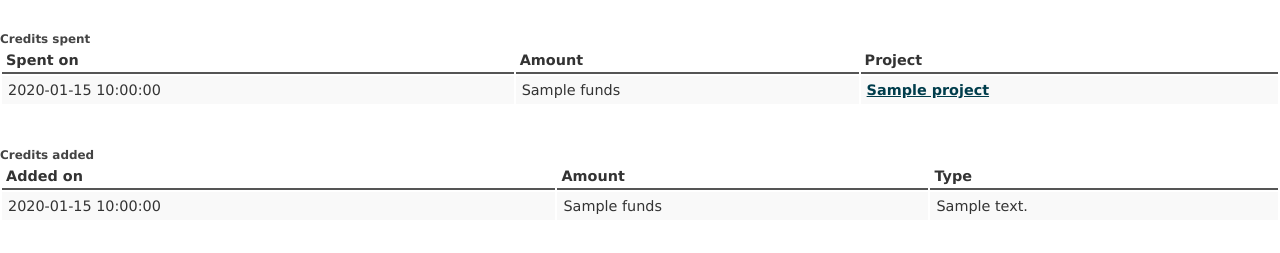
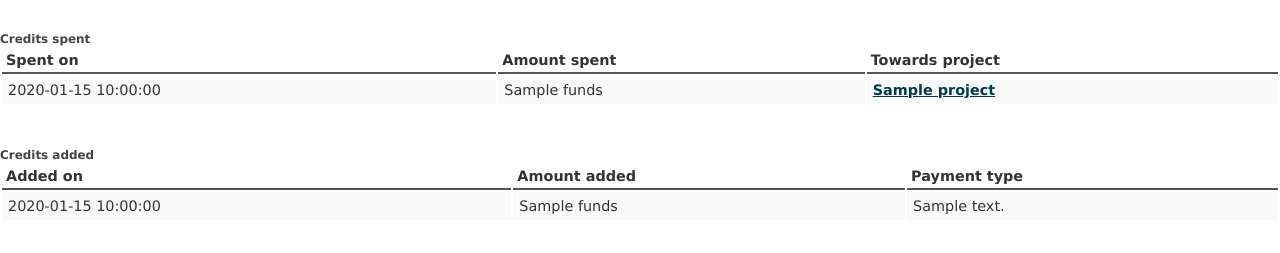
Before and after one commit to ohdoyoun/csc309-1, a CakePHP app: the page made by app/View/Wallets/index.ctp in a window 1280 px wide. Shown: the part 252-505 px from the top of the page. Run offline with PHP 8.4 and a stand-in for CakePHP, Linux system fonts and the light colour scheme; the template is opened without the code that fills it: most values are stand-ins (such as "Sample title", 1, 10 or a date in 2020); form fields are guessed from the names that the template uses; data that the repository does not hold is empty; some libraries are stand-ins or nearby versions.

Commit message:
Wording fixed

```diff
--- a/app/View/Wallets/index.ctp
+++ b/app/View/Wallets/index.ctp
@@ -21,8 +21,8 @@ if (sizeof($total) > 0) {?>
 <table>
     <tr>
         <th>Spent on</th>
-        <th>Amount</th>
-        <th>Project</th>
+        <th>Amount spent</th>
+        <th>Towards project</th>
     </tr>
     <?php foreach($spent as $trans): ?>
     <tr>
@@ -38,8 +38,8 @@ if (sizeof($total) > 0) {?>
 <table>
     <tr>
         <th>Added on</th>
-        <th>Amount</th>
-        <th>Type</th>
+        <th>Amount added</th>
+        <th>Payment type</th>
     </tr>
     <?php foreach($wallet as $trans): ?>
     <tr>
```
